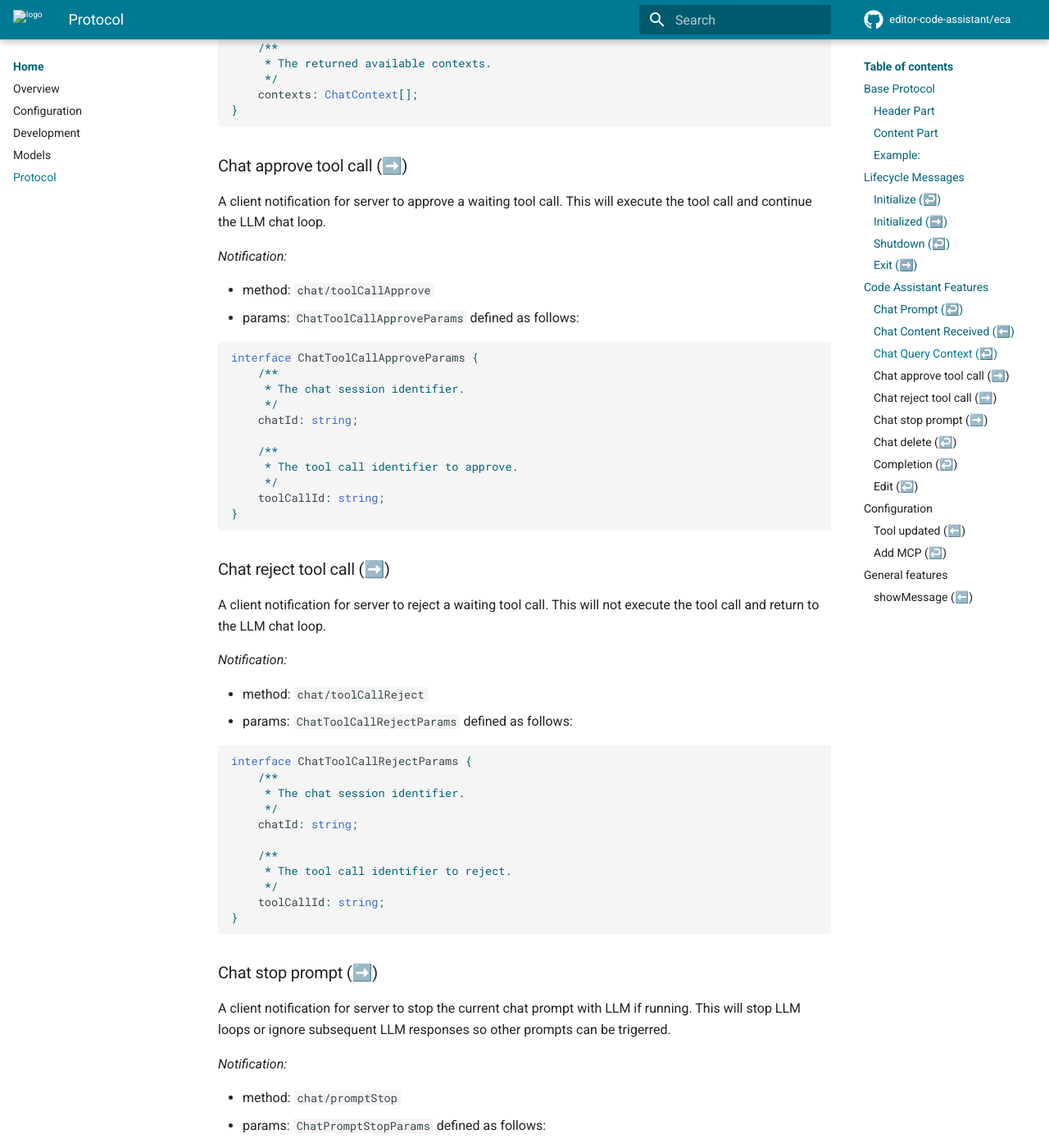
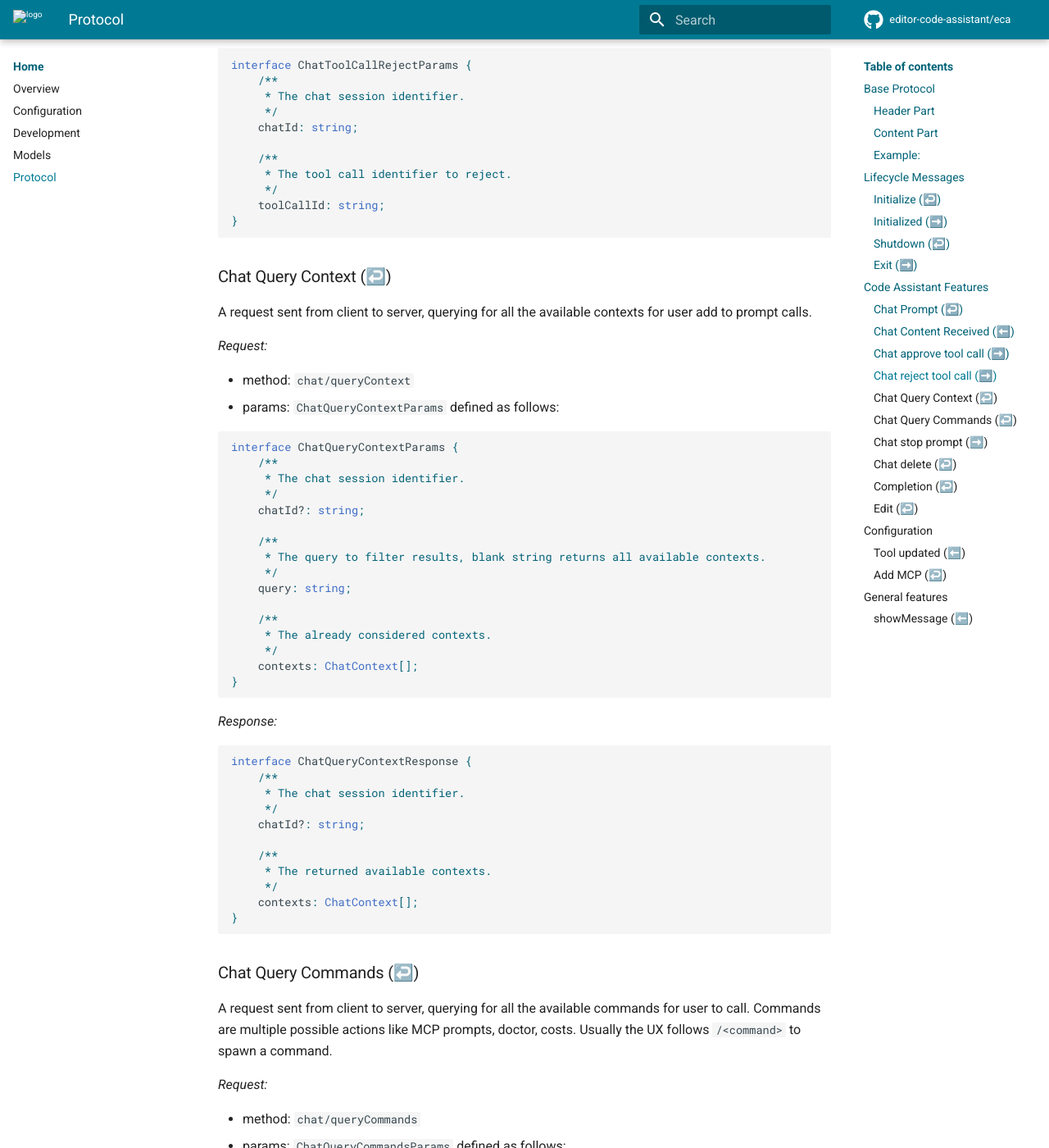
Before and after one commit to tomgeorge/eca, an MkDocs documentation site: the page built from docs/protocol.md, in a window 1280 px wide and 1400 px high, scrolled down 13547 px. Shown: the whole window at 82% size. Built offline with MkDocs 1.6.1 and Material for MkDocs 9.7.7, drawn with Linux system fonts in a browser that asks for light colours; comment, search, counter and statistics services are not loaded; some of the changed text lies outside the part shown.

Commit message:
Support for commands

````diff
--- a/docs/protocol.md
+++ b/docs/protocol.md
@@ -626,50 +626,6 @@
 type ToolCallOrigin = 'mcp' | 'native';
 ```
 
-### Chat Query Context (↩️)
-
-A request sent from client to server, querying for the available context to user add to prompt calls.
-
-_Request:_
-
-* method: `chat/queryContext`
-* params: `ChatQueryParams` defined as follows:
-
-```typescript
-interface ChatQueryContextParams {
-    /**
-     * The chat session identifier.
-     */
-    chatId?: string;
-
-    /**
-     * The query to filter results, blank string returns all available contexts.
-     */
-    query: string;
-
-    /**
-     * The already considered contexts.
-     */
-    contexts: ChatContext[];
-}
-```
-
-_Response:_
-
-```typescript
-interface ChatQueryContextResponse {
-    /**
-     * The chat session identifier.
-     */
-    chatId?: string;
-
-    /**
-     * The returned available contexts.
-     */
-    contexts: ChatContext[];
-}
-```
-
 ### Chat approve tool call (➡️)
 
 A client notification for server to approve a waiting tool call.
@@ -715,6 +671,112 @@
      * The tool call identifier to reject.
      */
     toolCallId: string;
+}
+```
+
+### Chat Query Context (↩️)
+
+A request sent from client to server, querying for all the available contexts for user add to prompt calls.
+
+_Request:_
+
+* method: `chat/queryContext`
+* params: `ChatQueryContextParams` defined as follows:
+
+```typescript
+interface ChatQueryContextParams {
+    /**
+     * The chat session identifier.
+     */
+    chatId?: string;
+
+    /**
+     * The query to filter results, blank string returns all available contexts.
+     */
+    query: string;
+
+    /**
+     * The already considered contexts.
+     */
+    contexts: ChatContext[];
+}
+```
+
+_Response:_
+
+```typescript
+interface ChatQueryContextResponse {
+    /**
+     * The chat session identifier.
+     */
+    chatId?: string;
+
+    /**
+     * The returned available contexts.
+     */
+    contexts: ChatContext[];
+}
+```
+
+### Chat Query Commands (↩️)
+
+A request sent from client to server, querying for all the available commands for user to call.
+Commands are multiple possible actions like MCP prompts, doctor, costs. Usually the
+UX follows `/<command>` to spawn a command.
+
+_Request:_
+
+* method: `chat/queryCommands`
+* params: `ChatQueryCommandsParams` defined as follows:
+
+```typescript
+interface ChatQueryCommandsParams {
+    /**
+     * The chat session identifier.
+     */
+    chatId?: string;
+
+    /**
+     * The query to filter results, blank string returns all available commands.
+     */
+    query: string;
+}
+```
+
+_Response:_
+
+```typescript
+interface ChatQueryCommandsResponse {
+    /**
+     * The chat session identifier.
+     */
+    chatId?: string;
+
+    /**
+     * The returned available Commands.
+     */
+    commands: ChatCommand[];
+}
+
+interface ChatCommand {
+    /**
+     * The name of the command.
+     */
+    name: string;
+
+    /**
+     * The description of the command.
+     */
+    description: string;
+
+    /**
+     * The arguments of the command.
+     */
+    arguments: [{
+       name: string;
+       description?: string;
+       required: boolean;
+    }];
 }
 ```
 
````
Also changed, not shown: CHANGELOG.md (+2 -0 lines), docs/features.md (+4 -0 lines), docs/models.md (+5 -5 lines), 14 other files.
